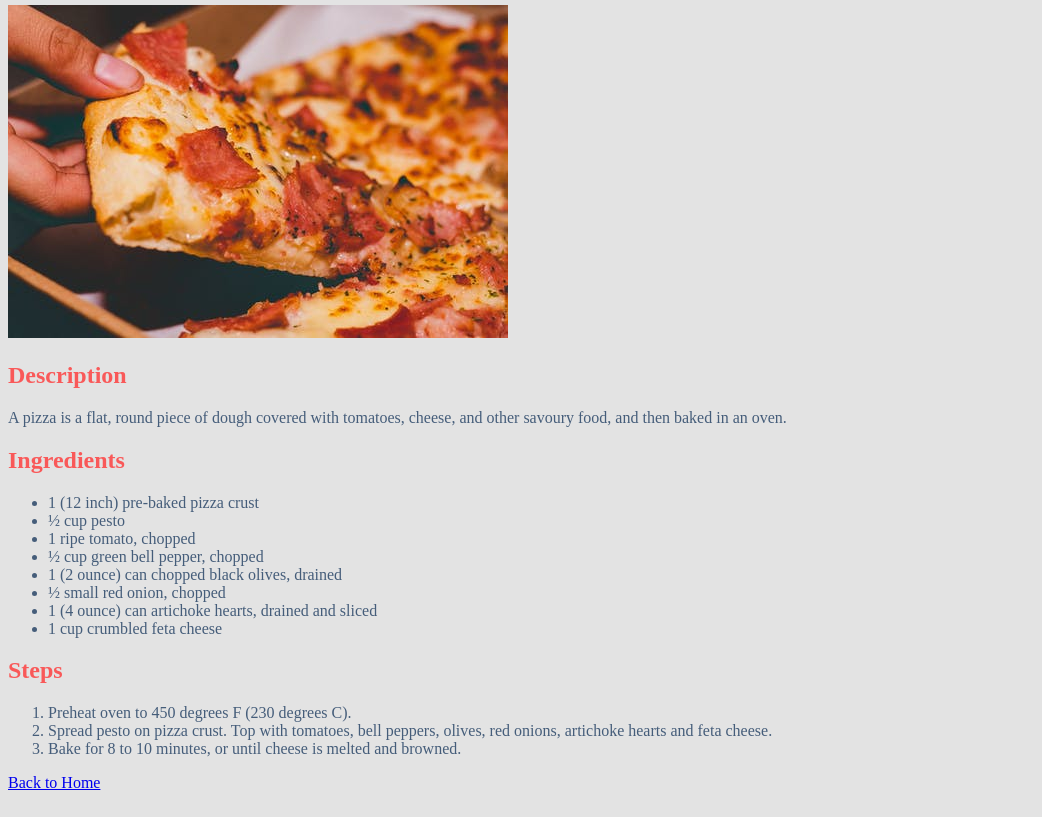
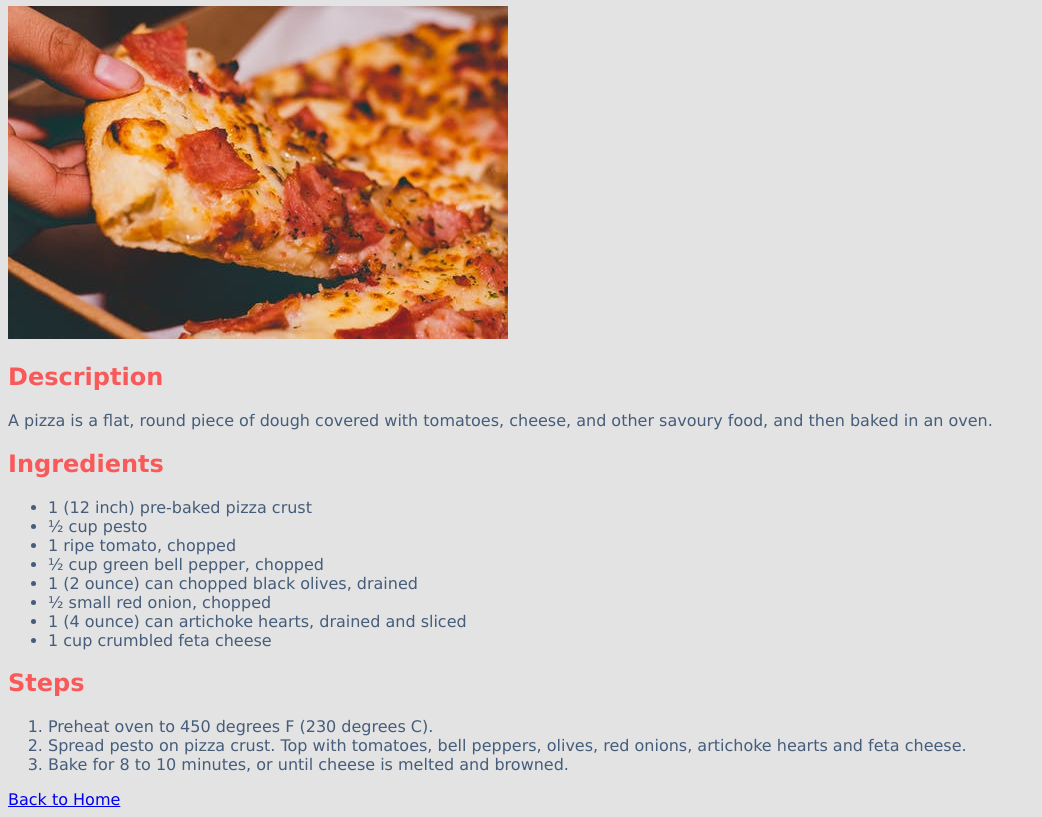
Before and after one commit to 7Mirco10/odin-recipes, a plain HTML site: page recipes/pizza.html in a window 1280 px wide. Shown: the part 75-892 px from the top of the page, without its empty margins (0-1042 px from the left). Drawn offline with Linux system fonts and the light colour scheme.

Commit message:
Add different font families

```diff
--- a/recipes/style.css
+++ b/recipes/style.css
@@ -1,11 +1,15 @@
 * {
     background-color: #e3e3e3;
+    font-family: "Verdana", "Tahoma", sans-serif
 }
 
-h1, h2 {
+h1,
+h2 {
     color: #f95959;
 }
 
-ul, p, ol {
+ul,
+p,
+ol {
     color: #455d7a;
 }
```
